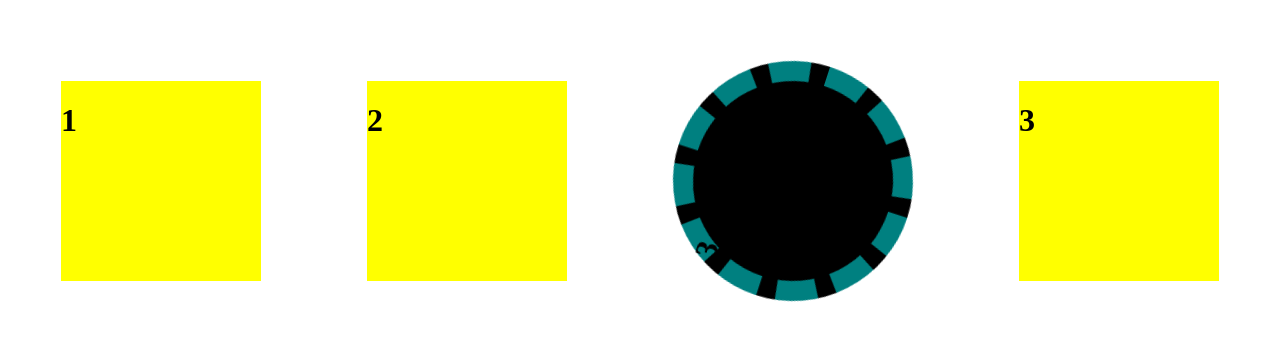
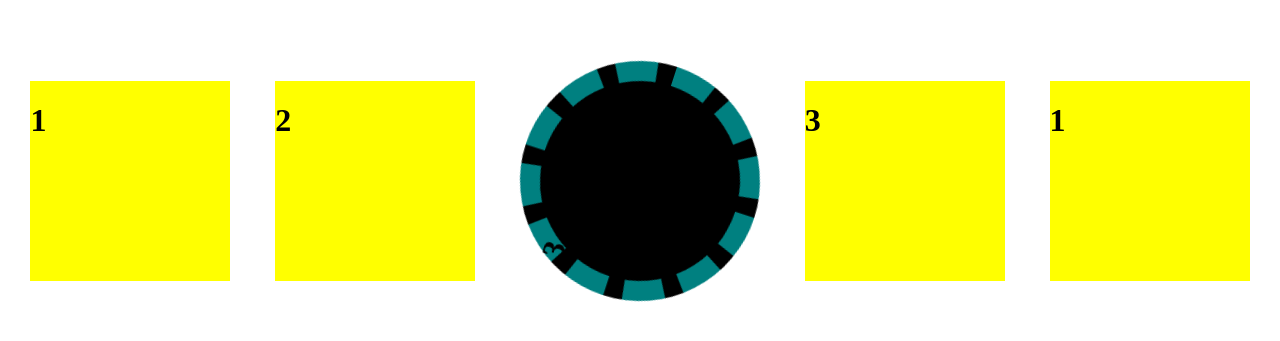
Before and after one commit to austinsaccounts/animations-class, a plain HTML site: page index.html in a window 1280 px wide. Shown: the part 227-568 px from the top of the page. Drawn offline with nearby package versions, Linux system fonts and the light colour scheme.

Commit message:
libraries

```diff
--- a/index.html
+++ b/index.html
@@ -3,6 +3,7 @@
   <head>
     <meta charset="utf-8">
     <title>Practice Basic Animations</title>
+    <link rel="stylesheet" href="https://cdnjs.cloudflare.com/ajax/libs/animate.css/3.7.0/animate.min.css">
     <link rel="stylesheet" href="css/styles.css">
   </head>
   <body>
@@ -20,6 +21,10 @@
     <div class="square3 square">
       <h1>3</h1>
     </div>
+    <div class="square4 square animated infinite bounce">
+      <h1>1</h1>
+    </div>
+
   </div>
 
   </body>
```
